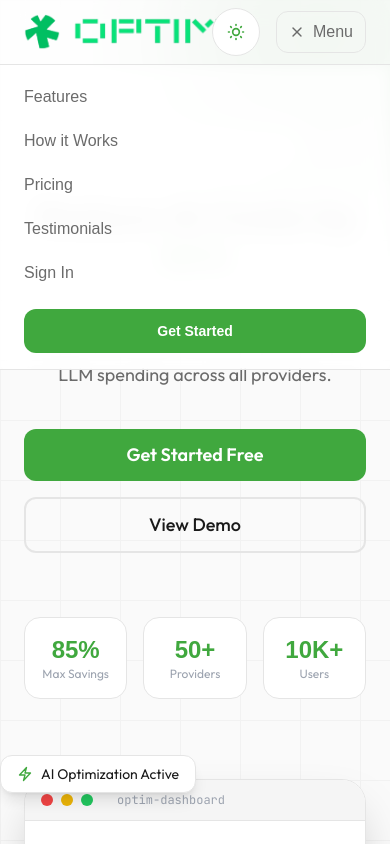
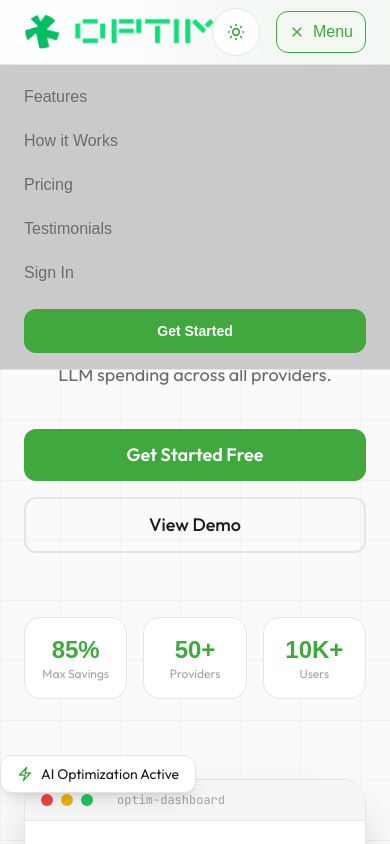
Before and after one commit to GuyitsWALID/optim, a Next.js app: page / in a window 390 px wide. Both pictures are taken after a click on the button "Menu". Shown: the top 844 px of the page. Built offline with nearby package versions, Linux system fonts and the light colour scheme; a web font is replaced by a local one.

Commit message:
feat: enhance Navbar component with keyboard accessibility and improved styling

```diff
--- a/components/landing/Navbar.tsx
+++ b/components/landing/Navbar.tsx
@@ -1,6 +1,6 @@
 'use client'
 
-import { useState } from 'react'
+import { useEffect, useState } from 'react'
 import Link from 'next/link'
 import { Menu, X } from 'lucide-react'
 import { ThemeToggle } from '@/components/ui/ThemeToggle'
@@ -16,6 +16,19 @@
   ]
 
   const closeMenu = () => setIsMenuOpen(false)
+
+  useEffect(() => {
+    if (!isMenuOpen) return
+
+    const handleKeyDown = (event: KeyboardEvent) => {
+      if (event.key === 'Escape') {
+        closeMenu()
+      }
+    }
+
+    window.addEventListener('keydown', handleKeyDown)
+    return () => window.removeEventListener('keydown', handleKeyDown)
+  }, [isMenuOpen])
 
   return (
     <nav className="fixed top-0 left-0 right-0 z-50 glass border-b border-[var(--border)]">
@@ -58,7 +71,7 @@
             aria-label={isMenuOpen ? 'Close menu' : 'Open menu'}
             aria-expanded={isMenuOpen}
             onClick={() => setIsMenuOpen((open) => !open)}
-            className="md:hidden inline-flex items-center gap-2 px-3 py-2 rounded-lg border border-[var(--border)] text-[var(--foreground-secondary)] hover:text-[var(--foreground)] hover:border-[var(--foreground-muted)] transition-colors"
+            className="md:hidden inline-flex items-center gap-2 px-3 py-2 rounded-lg border border-[var(--primary)] text-[var(--primary)] hover:opacity-90 transition-colors"
           >
             {isMenuOpen ? <X className="h-4 w-4" /> : <Menu className="h-4 w-4" />}
             Menu
@@ -67,7 +80,14 @@
       </div>
 
       {isMenuOpen && (
-        <div className="md:hidden border-t border-[var(--border)] bg-[var(--background)]/95 backdrop-blur px-6 py-4">
+        <>
+          <button
+            type="button"
+            aria-label="Close menu backdrop"
+            onClick={closeMenu}
+            className="md:hidden fixed inset-0 top-16 bg-black/20 backdrop-blur-sm"
+          />
+          <div className="md:hidden relative z-10 border-t border-[var(--border)] bg-[var(--background)]/95 backdrop-blur px-6 py-4">
             <div className="flex flex-col gap-3">
               {navItems.map((item) => (
                 <Link
@@ -91,6 +111,7 @@
               </Link>
             </div>
           </div>
+        </>
       )}
     </nav>
   )
```
Lines whose indentation alone changed are shown as unchanged.
